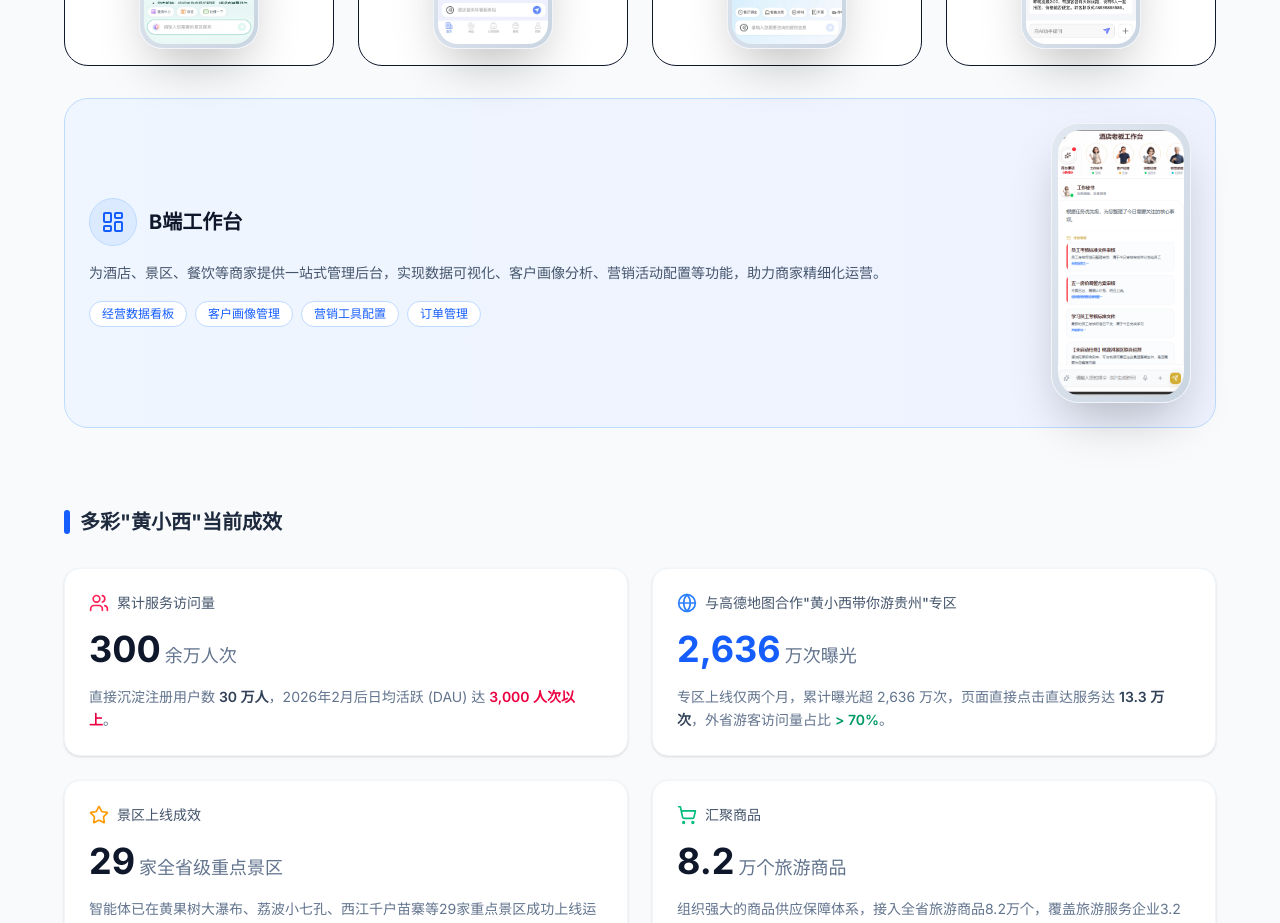
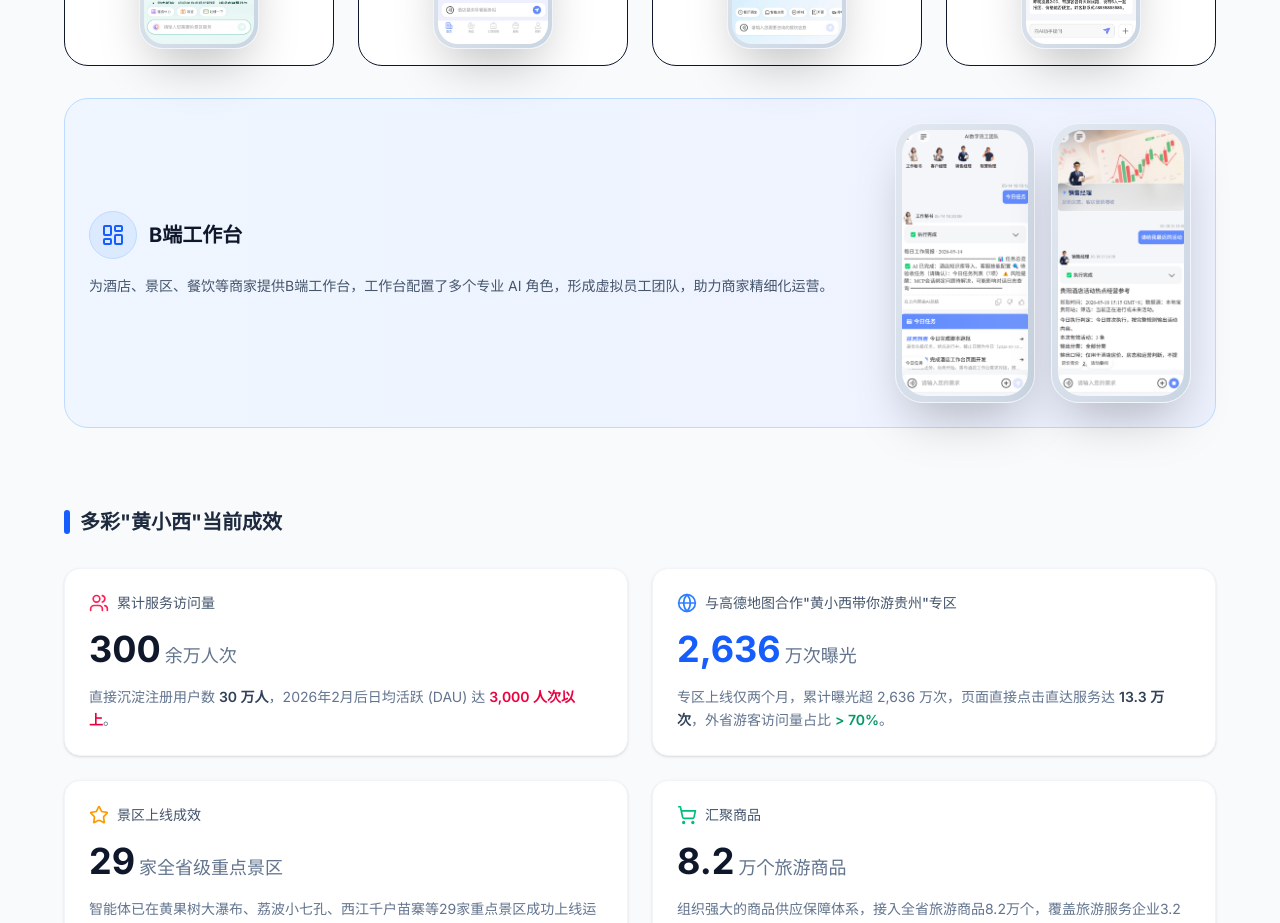
Before and after one commit to scmgh-2025/JiuDianXuanCuan-1.0, a React (Vite) app: page / in a window 1280 px wide. Shown: the part 4740-5663 px from the top of the page. Built offline with nearby package versions, Linux system fonts and the light colour scheme.

Commit message:
更新B端工作台：增加双机模展示，替换图片为11.png和12.png，优化描述文案

```diff
--- a/src/App.tsx
+++ b/src/App.tsx
@@ -714,23 +714,28 @@ export default function App() {
                   <h5 className="font-bold text-slate-900 text-xl">B端工作台</h5>
                 </div>
                 <p className="text-slate-600 text-sm mb-4 leading-relaxed">
-                  为酒店、景区、餐饮等商家提供一站式管理后台，实现数据可视化、客户画像分析、营销活动配置等功能，助力商家精细化运营。
+                  为酒店、景区、餐饮等商家提供B端工作台，工作台配置了多个专业 AI 角色，形成虚拟员工团队，助力商家精细化运营。
                 </p>
-                <div className="flex flex-wrap gap-2">
-                  <span className="px-3 py-1 bg-white border border-blue-200 rounded-full text-xs text-blue-600 font-medium">经营数据看板</span>
-                  <span className="px-3 py-1 bg-white border border-blue-200 rounded-full text-xs text-blue-600 font-medium">客户画像管理</span>
-                  <span className="px-3 py-1 bg-white border border-blue-200 rounded-full text-xs text-blue-600 font-medium">营销工具配置</span>
-                  <span className="px-3 py-1 bg-white border border-blue-200 rounded-full text-xs text-blue-600 font-medium">订单管理</span>
-                </div>
-              </div>
-              <div className="w-full md:w-auto flex justify-center">
+              </div>
+              <div className="w-full md:w-auto flex justify-center gap-4">
+                {/* 左侧机模 */}
                 <div className="w-full max-w-[140px] bg-gradient-to-br from-slate-200 to-slate-300 rounded-[28px] p-1.5 shadow-2xl overflow-hidden aspect-[9/18] text-left flex flex-col font-sans relative group cursor-pointer border border-slate-100">
                   <div className="w-full h-full bg-slate-100 rounded-[24px] overflow-hidden relative">
                     {/* Side buttons */}
                     <div className="absolute top-14 -left-0.5 w-0.5 h-5 bg-slate-400 rounded-full"></div>
                     <div className="absolute top-24 -left-0.5 w-0.5 h-7 bg-slate-400 rounded-full"></div>
                     <div className="absolute top-20 -right-0.5 w-0.5 h-9 bg-slate-400 rounded-full"></div>
-                    <img src="./3.png" alt="B端工作台" className="w-full h-full object-cover" />
+                    <img src="./11.png" alt="B端工作台-左" className="w-full h-full object-cover" />
+                  </div>
+                </div>
+                {/* 右侧机模 */}
+                <div className="w-full max-w-[140px] bg-gradient-to-br from-slate-200 to-slate-300 rounded-[28px] p-1.5 shadow-2xl overflow-hidden aspect-[9/18] text-left flex flex-col font-sans relative group cursor-pointer border border-slate-100">
+                  <div className="w-full h-full bg-slate-100 rounded-[24px] overflow-hidden relative">
+                    {/* Side buttons */}
+                    <div className="absolute top-14 -left-0.5 w-0.5 h-5 bg-slate-400 rounded-full"></div>
+                    <div className="absolute top-24 -left-0.5 w-0.5 h-7 bg-slate-400 rounded-full"></div>
+                    <div className="absolute top-20 -right-0.5 w-0.5 h-9 bg-slate-400 rounded-full"></div>
+                    <img src="./12.png" alt="B端工作台-右" className="w-full h-full object-cover" />
                   </div>
                 </div>
               </div>
```
Also changed, not shown: public/11.png (added), public/12.png (added).
